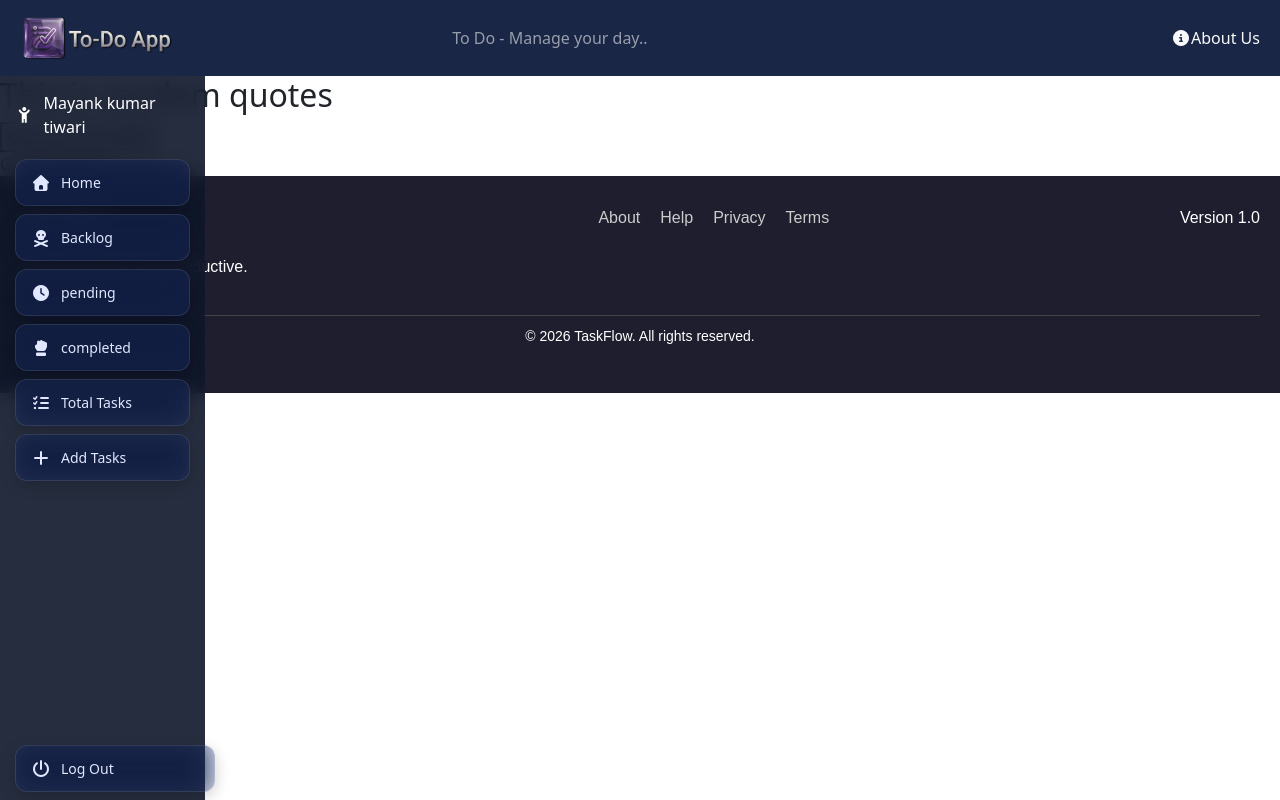
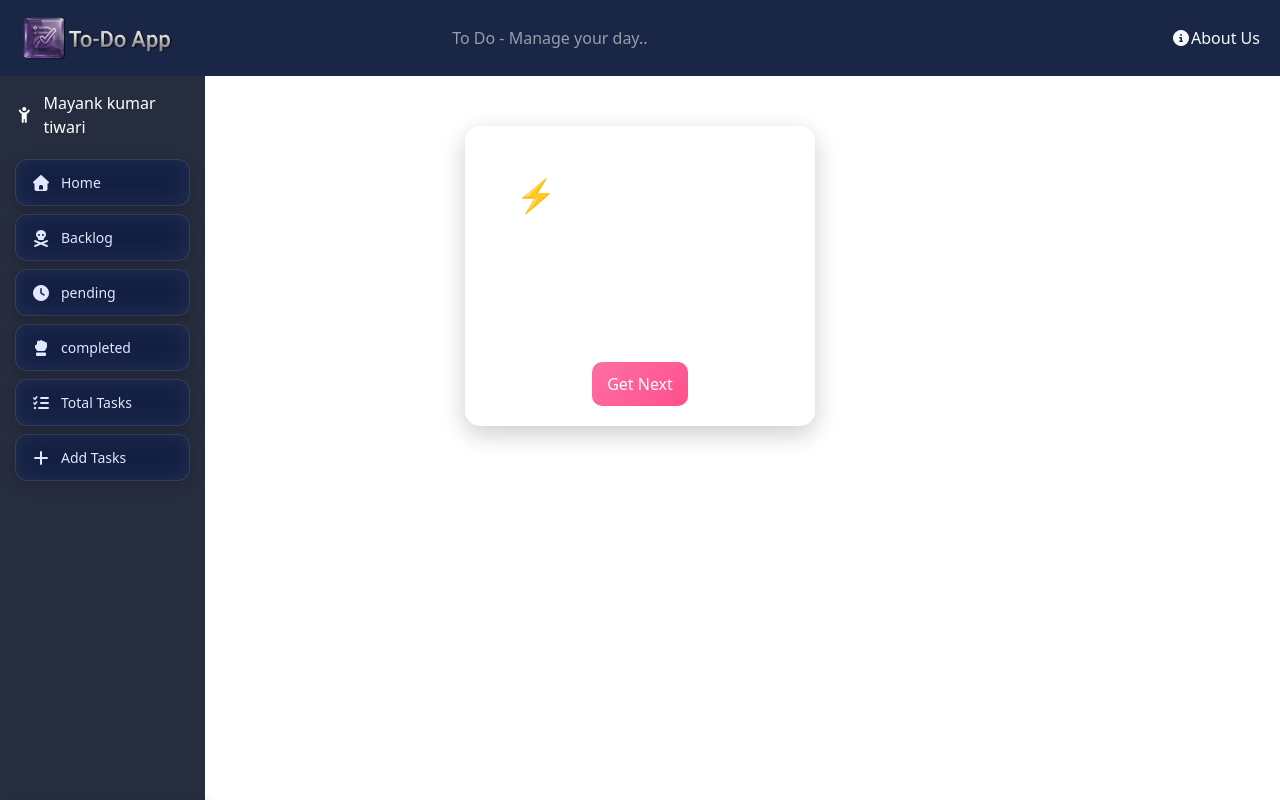
Before and after one commit to novakit7/project01, a React (Vite) app in the folder client/: page /quotes in a window 1280 px wide. Shown: the top 800 px of the page. Built offline with nearby package versions, Linux system fonts and the light colour scheme.

Commit message:
home page completed final about added

```diff
--- a/client/src/App.css
+++ b/client/src/App.css
@@ -2,7 +2,7 @@
 .s-sidebar {
     width: 16vw;
     margin: 0px;
-    height: 93vh;
+    height: 100vh;
     background: rgba(15, 23, 42, 0.9); /* dark blue bg */
     backdrop-filter: blur(10px);
      padding: 15px;
@@ -86,6 +86,9 @@
   color: #fff;
   padding: 30px 20px;
   font-family: Arial, sans-serif;
+  position: absolute;
+  top:110vh;
+  width: 100vw;
 }
 
 .footer-container {
@@ -253,7 +256,7 @@ background: linear-gradient(90deg, #3a6fc2, #335fb4, #2b4fa6, #223f97, #192f88,
 }
  /* main name and thoughts section */
  .h-middle{
-  width:76vw ;
+  width:90vw ;
   height: 63vh;
 
  transform: translate(19vw,30vh);
@@ -309,6 +312,113 @@ h3{
 transform: translateX(6px);
 }
 .h-thoughts{
-  margin-left:3vw;
-  background-color: #e0ac2c;
+  margin-left:4vw;
+  color: white;
+ width: 25vw;
+
+ opacity: .8;
+  transition: all 0.3s ease;
 }
+.h-thoughts:hover{
+  opacity:1;
+  transform: translateX(6px);
+}
+
+/* quoute thoughts box */
+.quote-box {
+  width: 350px;
+  height: 300px;
+  margin: 50px auto;
+  padding: 20px;
+  padding-top: 50px;
+
+  border-radius: 15px;
+  background: rgba(255, 255, 255, 0.1);
+
+  backdrop-filter: blur(10px);
+  -webkit-backdrop-filter: blur(10px);
+
+  box-shadow: 0 8px 25px rgba(0, 0, 0, 0.2);
+
+  display: flex;
+  flex-direction: column;
+  justify-content: space-between;
+  align-items: center;
+
+  text-align: center;
+  color: white;
+}
+
+.quote-box button {
+  padding: 10px 15px;
+  border: none;
+  border-radius: 10px;
+  cursor: pointer;
+
+  background: linear-gradient(135deg, #ff6fa5, #ff4f8b);
+  color: white;
+}
+
+.quote-text {
+  margin-top: 10px;
+  font-size: 20px;
+  opacity: 0.9;
+}
+
+
+
+
+
+
+
+
+
+
+
+
+
+
+
+
+/* this is about section */
+.a-box {
+  min-height: 100vh;
+  z-index: -1;
+  position:absolute;
+  top:10vh;
+  display: flex;
+  align-items: center;
+  margin-left: 32vh;
+  justify-content: center;
+  gap: 50px;
+  padding: 60px 80px;
+  background: linear-gradient(135deg, #0f172a, #1e3a8a);
+  color: white;
+  flex-wrap: wrap;
+}
+
+.about {
+  flex: 1;
+  min-width: 300px;
+  max-width: 600px;
+}
+
+.about p {
+  font-size: 18px;
+  line-height: 1.8;
+  text-align: justify;
+  background: rgba(255, 255, 255, 0.08);
+  padding: 30px;
+  border-radius: 16px;
+  box-shadow: 0 8px 25px rgba(0, 0, 0, 0.25);
+  backdrop-filter: blur(6px);
+}
+
+.about-img {
+  width: 520px;
+  height:500px;
+  max-width: 100%;
+  border-radius: 20px;
+  box-shadow: 0 10px 30px rgba(0, 0, 0, 0.35);
+  object-fit: cover;
+}
--- a/client/src/components/About.jsx
+++ b/client/src/components/About.jsx
@@ -1,9 +1,22 @@
-import React from 'react'
+import img from '/about.png'
+import '../App.css'
 
 export default function About() {
   return (
-    <div>
-      this is about
-    </div>
+    <section className="a-box">
+      <div className="about">
+        <span className="about-label">ABOUT US</span>
+        <h1 className="about-title">Simplifying Task Management for Everyday Productivity</h1>
+        <p className="about-text">
+          We believe productivity should be simple, focused, and accessible. Our to-do list
+          application is built to help users organize daily responsibilities, manage priorities,
+          and stay aligned with their goals in a clear and efficient way.
+        </p>
+      </div>
+
+      <div className="about-image-wrap">
+        <img className="about-img" src={img} alt="About our productivity app" />
+      </div>
+    </section>
   )
 }
--- a/client/src/components/Quotes.jsx
+++ b/client/src/components/Quotes.jsx
@@ -3,7 +3,7 @@ import Api from '../assets/api';
 import "../App.css"
 export default function Quotes() {
 
-  const [quote, setQuote] = useState("Get motivation");
+  const [quote, setQuote] = useState("Now or Never");
 
   const getQuote = async () => {
     try {
@@ -15,11 +15,12 @@ export default function Quotes() {
     }
   }
 
-  return (
-    <div>
-      <h2>This is random quotes</h2>
-      <button onClick={getQuote}>Generate Thought</button>
-      <div>{quote}</div>
-    </div>
-  )
+ return (
+  <div className="quote-box">
+    <h2>⚡ Be Motivated</h2>
+     <div className="quote-text">{quote}</div>
+    <button onClick={getQuote}>Get Next</button>
+
+  </div>
+)
 }
```
Also changed, not shown: 1 other file (tests, documents, lock files or other folders).
